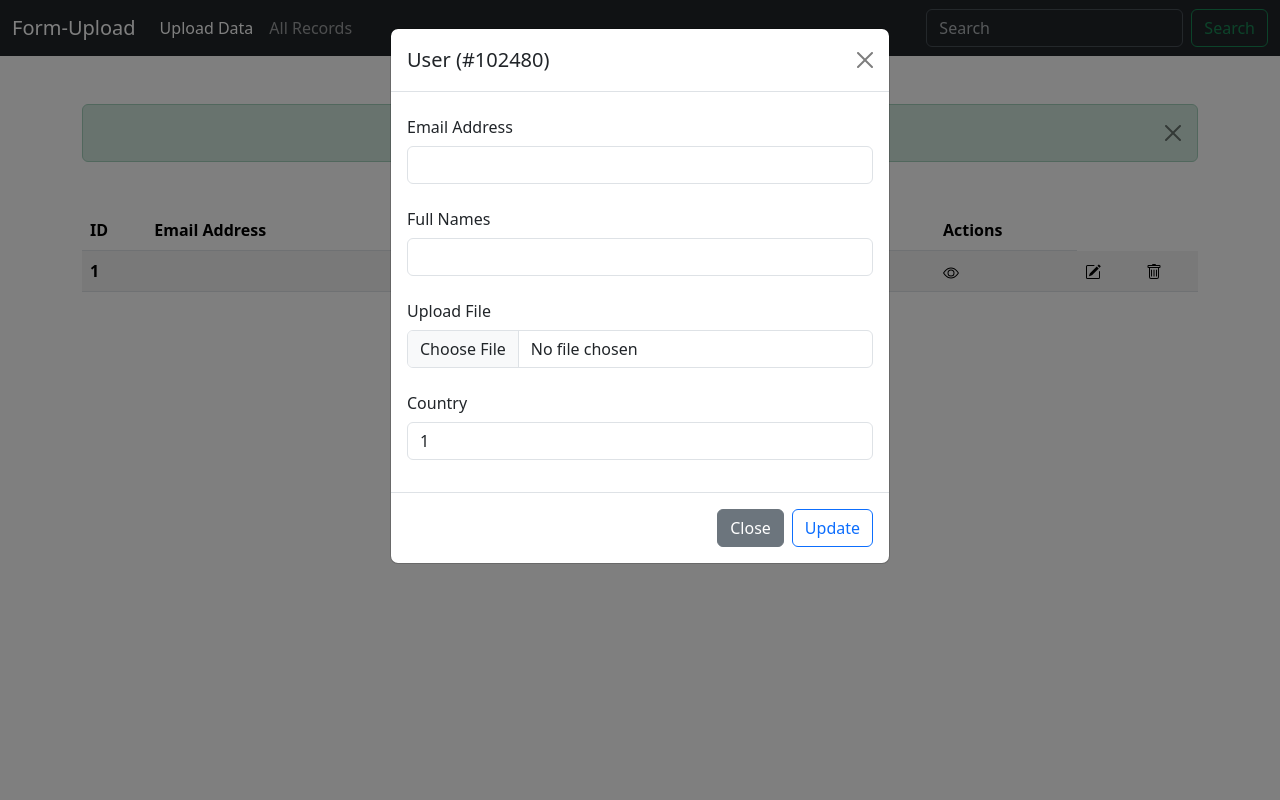
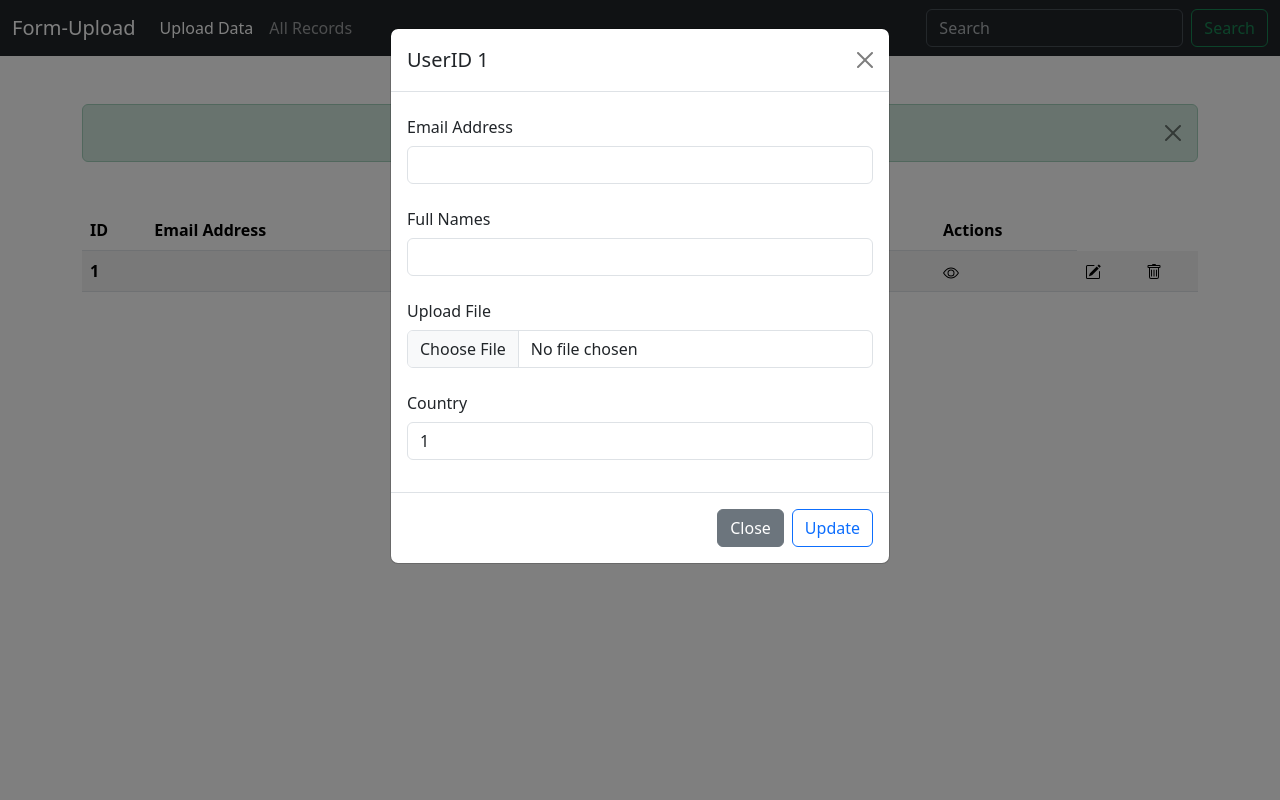
Before and after one commit to nardosteve/php-form-mysql, a PHP site: page /all-records.php in a window 1280 px wide, after a click that opens the changed part. Run offline with PHP 8.4, Linux system fonts and the light colour scheme; tables that the repository leaves empty or names only in its code hold one stand-in row (values such as "Sample post"); data that the repository does not hold is empty.

Commit message:
NEW:: Working on Editing By ID

```diff
--- a/all-records.php
+++ b/all-records.php
@@ -80,7 +80,7 @@
                     <div class='modal-dialog'>
                     <div class='modal-content'>
                         <div class='modal-header'>
-                        <h1 class='modal-title fs-5' id='exampleModalLabel'>User (#102480)</h1>
+                        <h1 class='modal-title fs-5' id='exampleModalLabel'>UserID " . $row['id'] ."</h1>
                         <button type='button' class='btn-close' data-bs-dismiss='modal' aria-label='Close'></button>
                         </div>
                         <div class='modal-body'>
--- a/db_connection/update_data.php
+++ b/db_connection/update_data.php
@@ -2,8 +2,8 @@
 
 include_once 'connection.php';
 
-// if(isset()){
+if(isset($_POST["submit"])){
 
-// }
+}
 
 ?>
```
